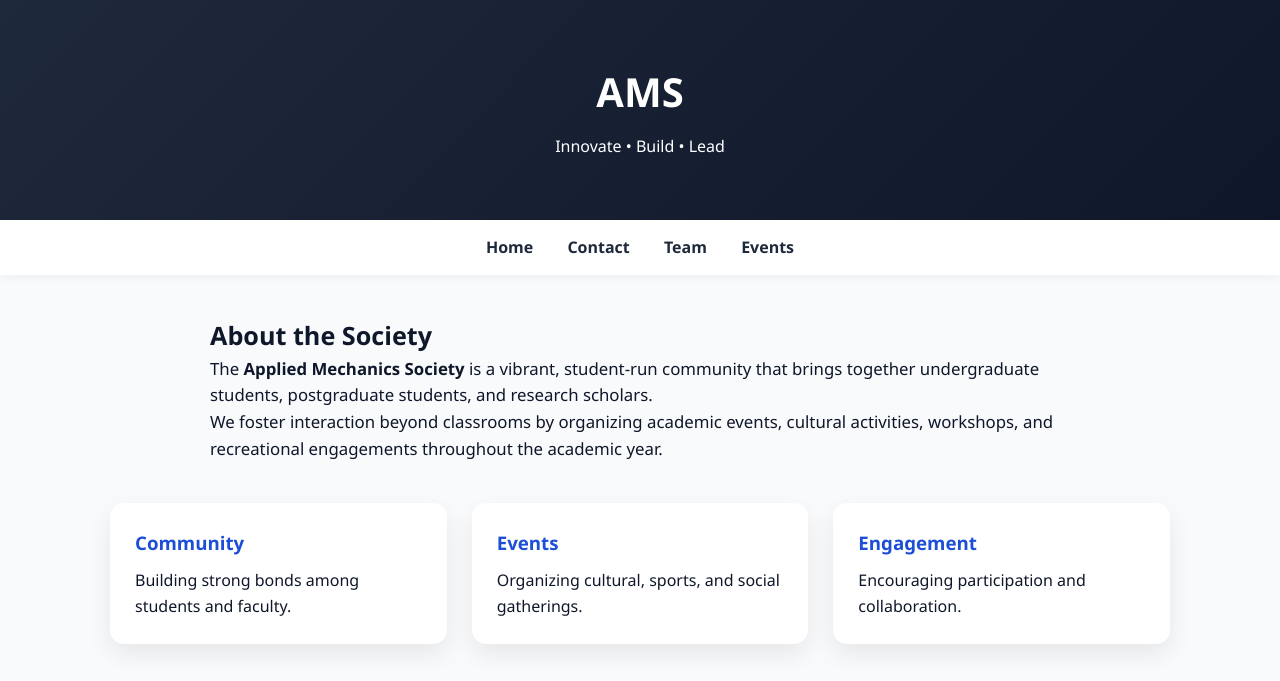
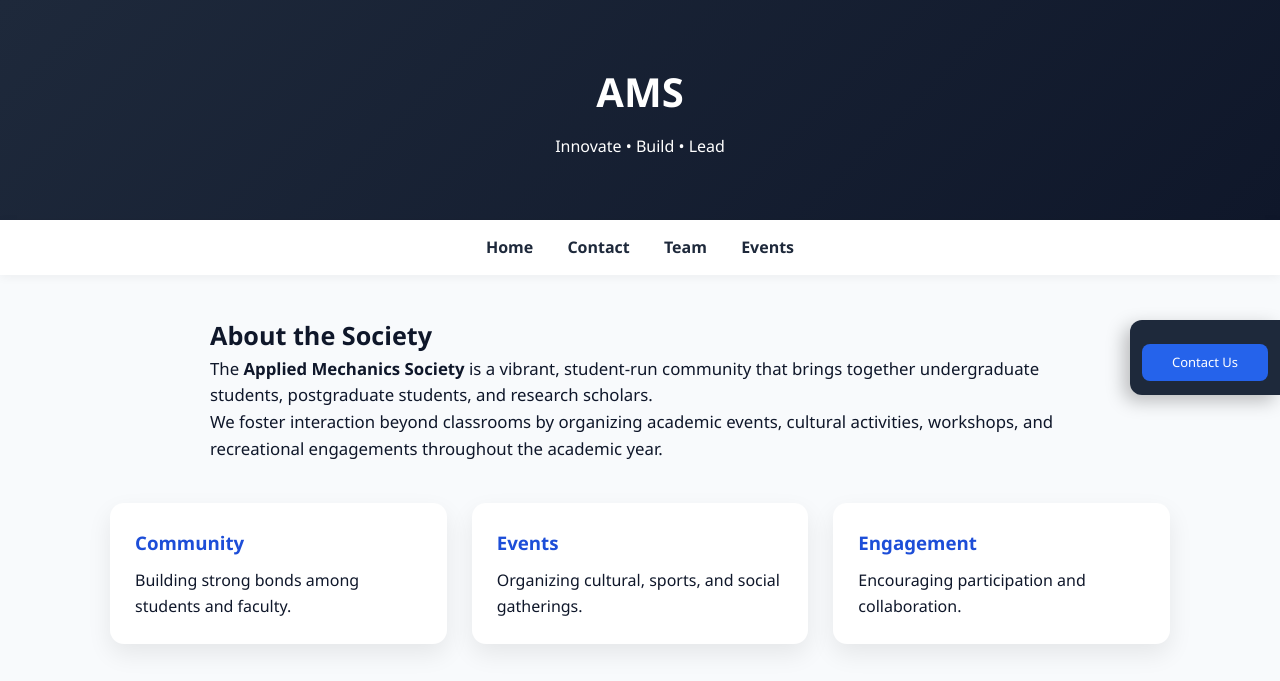
Before and after one commit to amssoc/ams, a plain HTML site: page index.html in a window 1280 px wide. Shown: the top 681 px of the page. Drawn offline with Linux system fonts and the light colour scheme.

Commit message:
Update style.css
date and time

```diff
--- a/css/style.css
+++ b/css/style.css
@@ -311,7 +311,6 @@ footer {
     overflow: hidden;
     border-radius: 12px;
 }
-
 .gallery-item img {
     width: 100%;
     height: 260px;
@@ -322,3 +321,51 @@ footer {
 .gallery-item img:hover {
     transform: scale(1.08);
 }
+
+/* ===============================
+   RIGHT FIXED INFO STRIP
+   =============================== */
+
+.right-strip {
+    position: fixed;
+    top: 40%;
+    right: 0;
+    background: #1e293b;
+    color: white;
+    padding: 14px 12px;
+    border-radius: 12px 0 0 12px;
+    width: 150px;
+    text-align: center;
+    z-index: 9999;
+    box-shadow: -6px 6px 18px rgba(0,0,0,0.25);
+}
+
+.right-strip .datetime p {
+    font-size: 14px;
+    margin: 6px 0;
+    font-weight: 500;
+}
+
+.contact-btn {
+    display: block;
+    margin-top: 10px;
+    padding: 8px 10px;
+    background: #2563eb;
+    color: white;
+    text-decoration: none;
+    font-size: 13px;
+    border-radius: 8px;
+    transition: background 0.3s ease, transform 0.2s ease;
+}
+
+.contact-btn:hover {
+    background: #1d4ed8;
+    transform: scale(1.05);
+}
+
+/* Hide strip on mobile */
+@media (max-width: 768px) {
+    .right-strip {
+        display: none;
+    }
+}
```
